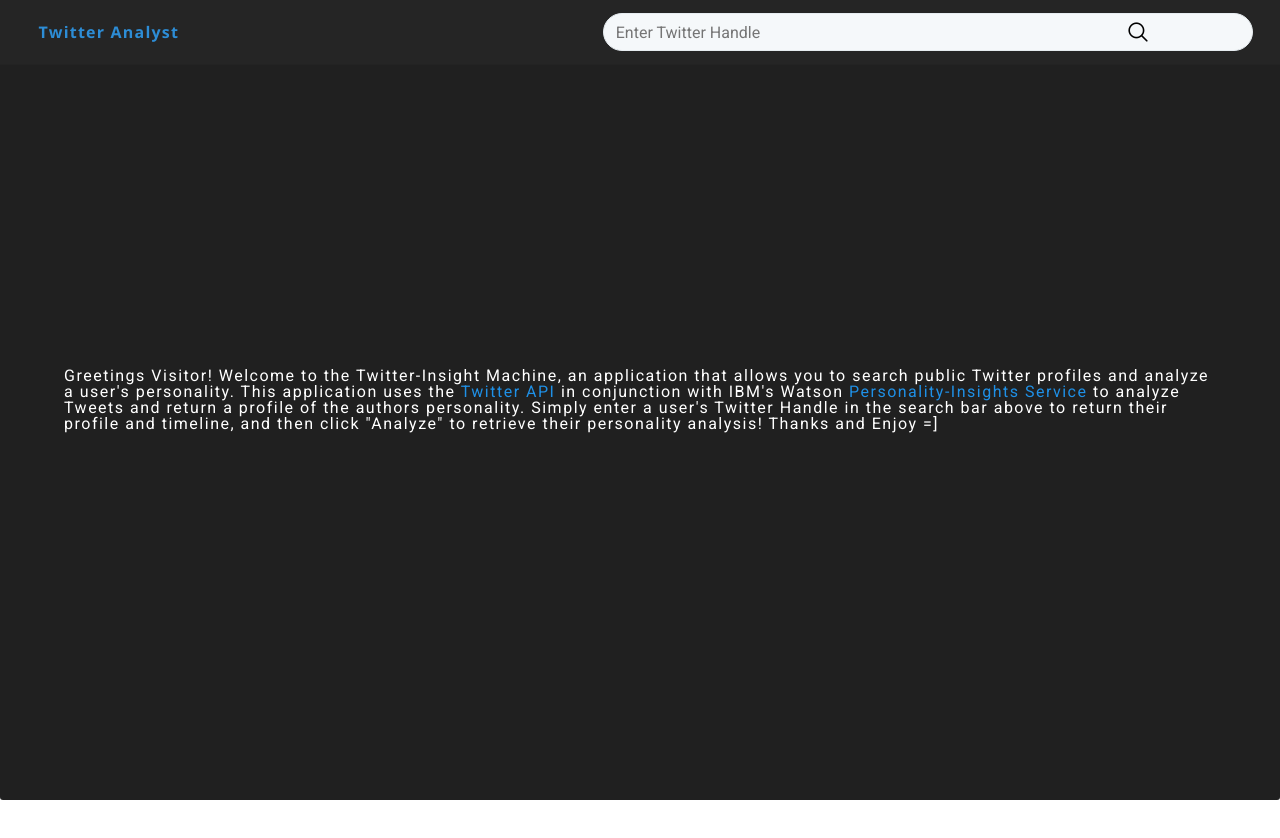
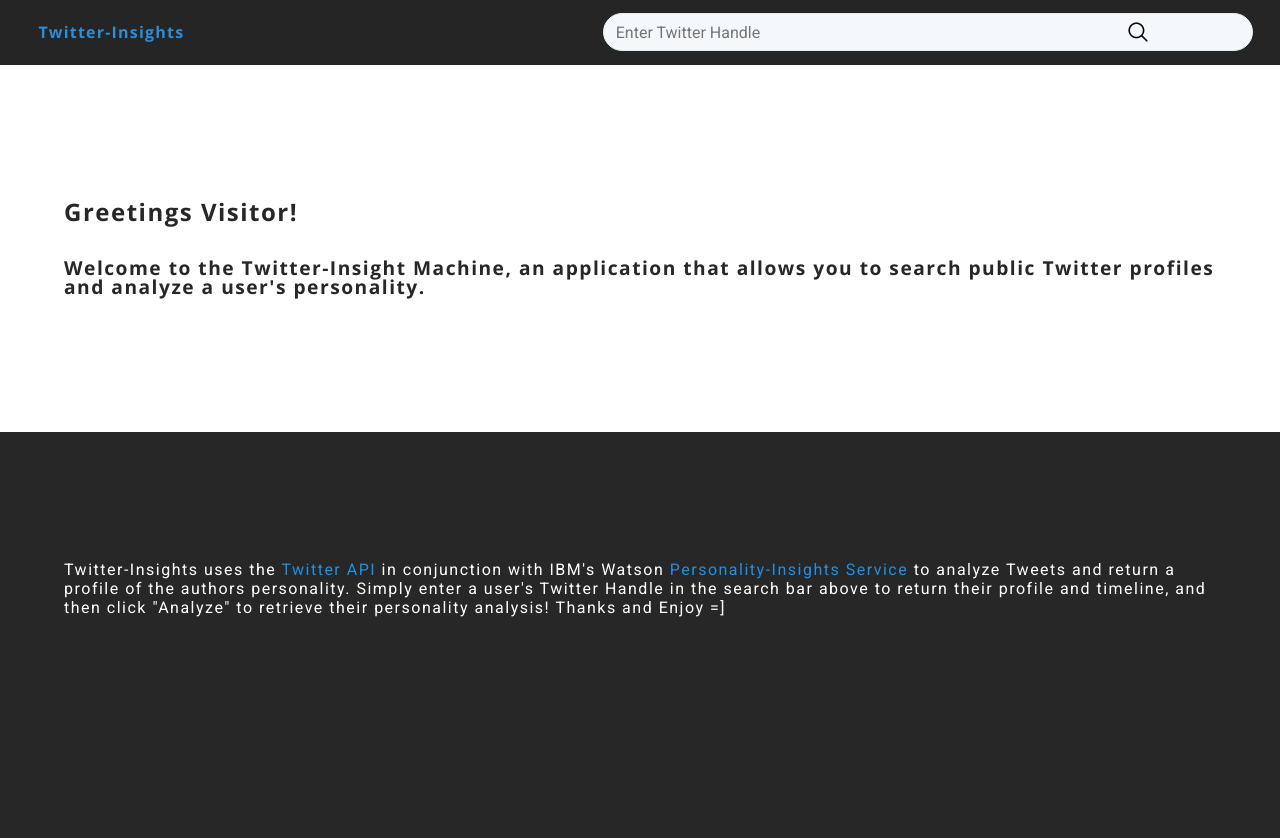
Before and after one commit to ejolsen/twitter_insight, a React (Create React App) app: page / in a window 1280 px wide. Shown: the top 838 px of the page. Before the commit the page ends 800 px from the top, so only its background shows below. Built offline with nearby package versions, Linux system fonts and the light colour scheme; what redux-promise-middleware would draw is missing.

Commit message:
Too hot to handle!

```diff
--- a/src/App.js
+++ b/src/App.js
@@ -1,40 +1,45 @@
-import './App.css';
-import React, { Component } from 'react';
-import {connect} from 'react-redux';
-import Header from  './Components/Header/Header';
-import AppInfo from './Components/AppInfo/AppInfo';
-import TwitterProfile from  './Components/TwitterProfile/TwitterProfile';
-import TwitterFeed from './Components/TwitterFeed/TwitterFeed';
-import ProfileMenu from './Components/ProfileMenu/ProfileMenu';
-import InsightsAnalysis from './Components/InsightsAnalysis/InsightsAnalysis';
+import "./App.css";
+import React, { Component } from "react";
+import { connect } from "react-redux";
+import Header from "./Components/Header/Header";
+import AppInfo from "./Components/AppInfo/AppInfo";
+import TwitterProfile from "./Components/TwitterProfile/TwitterProfile";
+import TwitterFeed from "./Components/TwitterFeed/TwitterFeed";
+import ProfileMenu from "./Components/ProfileMenu/ProfileMenu";
+import InsightsAnalysis from "./Components/InsightsAnalysis/InsightsAnalysis";
 
 class App extends Component {
   constructor() {
     super();
     this.state = {};
-  };
+  }
 
   render() {
     return (
-      <div className='App'>
-        <Header/>
-        {this.props.userTweetData[0] ?
-          <div><TwitterProfile/> <ProfileMenu/>  {this.props.insightsComponentSwitch ? <InsightsAnalysis/> : <TwitterFeed/>}</div> : <AppInfo/>
-        }
-        {/* <ProfileMenu/>
-        {this.props.userTweetData[0] ?
-          <TwitterFeed/> : null
-        } */}
+      <div className="App">
+        <Header />
+        {this.props.userTweetData[0] ? (
+          <div>
+            <TwitterProfile /> <ProfileMenu />
+            {this.props.insightsComponentSwitch ? (
+              <InsightsAnalysis />
+            ) : (
+              <TwitterFeed />
+            )}
+          </div>
+        ) : (
+          <AppInfo />
+        )}
       </div>
     );
-  };
-};
+  }
+}
 
 function mapStateToProps(state) {
   return {
-      userTweetData: state.userTweetData,
-      insightsComponentSwitch: state.insightsComponentSwitch
+    userTweetData: state.userTweetData,
+    insightsComponentSwitch: state.insightsComponentSwitch
   };
-};
+}
 
 export default connect(mapStateToProps)(App);
--- a/src/Components/AppInfo/AppInfo.css
+++ b/src/Components/AppInfo/AppInfo.css
@@ -1,19 +1,56 @@
 .app-info {
     display: flex;
-    justify-content: center;
+    flex-direction: column;
+    justify-content: flex-start;
     align-items: center;
-    background-color: rgb(32, 32, 32);
+    margin-top: 8vh;
+    background-color: white;
     width: 100%;
     height: 100vh;
     border: none;
     border-radius: 3px;
 }
 
+.app-info-title {
+    display: flex;
+    flex-direction: column;
+    justify-content: center;
+    align-items: flex-start;
+    height: 30vh;
+    padding: 5%;
+}
+
+.app-info-title-greeting {
+    color: rgb(39, 39, 39);
+    font-family: 'Open Sans', sans-serif;
+    width: 100%;
+    font-size: 150%;
+    line-height: 100%;
+    letter-spacing: 1.5px;
+    margin-bottom: 3%;
+}
+
+.app-info-title-info {
+    color: rgb(39, 39, 39);
+    font-family: 'Open Sans', sans-serif;
+    width: 100%;
+    font-size: 120%;
+    line-height: 100%;
+    letter-spacing: 1.5px;
+}
+
+
+
 .app-info-description {
     color: white;
+    background-color: rgb(39, 39, 39);
+    height: 30vh;
     font-family: 'Roboto', sans-serif;
     font-size: 100%;
-    line-height: 100%;
+    line-height: 120%;
     letter-spacing: 1.5px;
-    padding: 5%;
+    padding-left: 5%;
+    padding-right: 5%;
+    padding-bottom: 5%;
+    padding-top: 10%;
 }
--- a/src/Components/AppInfo/AppInfo.js
+++ b/src/Components/AppInfo/AppInfo.js
@@ -5,9 +5,14 @@
     render() {
         return (
             <div className='app-info'>
+                <div className='app-info-title'>
+                    <div className='app-info-title-greeting'>Greetings Visitor!</div>
+                    <div className='app-info-title-info'>
+                        Welcome to the Twitter-Insight Machine, an application that allows you to search public Twitter profiles and analyze a user's personality.
+                    </div>
+                </div>
                 <div className='app-info-description'>
-                    Greetings Visitor!
-                    Welcome to the Twitter-Insight Machine, an application that allows you to search public Twitter profiles and analyze a user's personality. This application uses the <a className='twitter-api-link' href='https://developer.twitter.com/en/docs.html' target='_blank' rel='noopener noreferrer'>Twitter API</a> in conjunction with IBM's Watson <a className='personality-insights-link' href='https://console.bluemix.net/docs/services/personality-insights/getting-started.html#gettingStarted' target='_blank' rel='noopener noreferrer'>Personality-Insights Service</a> to analyze Tweets and return a profile of the authors personality. Simply enter a user's Twitter Handle in the search bar above to return their profile and timeline, and then click "Analyze" to retrieve their personality analysis! Thanks and Enjoy =]
+                    Twitter-Insights uses the <a className='twitter-api-link' href='https://developer.twitter.com/en/docs.html' target='_blank' rel='noopener noreferrer'>Twitter API</a> in conjunction with IBM's Watson <a className='personality-insights-link' href='https://console.bluemix.net/docs/services/personality-insights/getting-started.html#gettingStarted' target='_blank' rel='noopener noreferrer'>Personality-Insights Service</a> to analyze Tweets and return a profile of the authors personality. Simply enter a user's Twitter Handle in the search bar above to return their profile and timeline, and then click "Analyze" to retrieve their personality analysis! Thanks and Enjoy =]
                 </div>
             </div>
         );
--- a/src/Components/Header/Header.css
+++ b/src/Components/Header/Header.css
@@ -31,10 +31,6 @@
 }
 
 .TweetsButton {
-    /* background-color: black;
-    border: none;
-    border-radius: 3px;
-    color: rgb(245, 245, 245); */
     position: absolute;
     left: 88%;
 }
@@ -51,11 +47,9 @@
     border-radius: 21px;
     border: 1px solid #e6ecf0;
     outline: none;
-
 }
 
 .twitter-search-bar:focus {
     outline: none;
     border: 1.5px solid rgb(45, 141, 214);
-
 }
--- a/src/Components/Header/Header.js
+++ b/src/Components/Header/Header.js
@@ -24,7 +24,7 @@
     render() {
         return (
             <div className='header'>
-                <div className='header-title'>Twitter Analyst</div>
+                <div className='header-title'>Twitter-Insights</div>
                 <div className='header-search'>
                     <SearchBar twitSearch={this.props.getTwitterTimeline} twitterHandle={this.state.twitHandle} inputValue={this.state.input} handleInput={this.twitHandleInput}/>
                     <TweetsButton twitSearch={this.props.getTwitterTimeline} twitterHandle={this.state.twitHandle}/>
--- a/src/Components/ProfileMenu/ProfileMenu.css
+++ b/src/Components/ProfileMenu/ProfileMenu.css
@@ -7,7 +7,23 @@
     align-items: center;
 }
 
-.prof-menu-butt {
+.prof-menu-button-timeline {
+    display: flex;
+    justify-content: center;
+    align-items: center;
     color: white;
     font: 14px;
+    border-right: solid gray 1px;
+    width: 50%;
+    height: 100%;
 }
+
+.prof-menu-button-analysis {
+    display: flex;
+    justify-content: center;
+    align-items: center;
+    color: white;
+    font: 14px;
+    width: 50%;
+    height: 100%;
+}
--- a/src/Components/TwitterFeed/TwitterFeed.css
+++ b/src/Components/TwitterFeed/TwitterFeed.css
@@ -31,21 +31,36 @@
 
 .timeline-tweet-info {
     display: flex;
-    justify-content: space-between;
+    justify-content: flex-start;
+    align-items: center;
     margin-left: 2%;
     margin-top: 3%;
     font-size: 90%;
-    width: 90%;
-    /* overflow: hidden; */
+    width: 95%;
+    text-overflow: ellipsis;
     /* width: 100% */
 }
 
 .timeline-tweet-info-name {
+    display: flex;
+    align-items: center;
     font-weight: 800;
+    font-family: 'Roboto', sans-serif;
+    margin-right: 3%;
+    white-space: nowrap;
+}
+
+.timeline-tweet-info-name-badge {
+    margin-left: 2px;
 }
 
 .timeline-tweet-info-scr-name {
     color: rgb(73, 73, 73);
+    font-family: 'Roboto', sans-serif;
+    margin-right: 3%;
+    white-space: nowrap;
+    overflow: hidden;
+    text-overflow: ellipsis;
 }
 
 .timeline-tweet-info-date {
@@ -59,6 +74,16 @@
     width: 95%;
     height: auto;
     font-family: 'Roboto', sans-serif;
+}
+
+.quoted-tweet {
+    height: auto;
+    width: 80%;
+    margin-bottom: 3%;
+    padding: 3%;
+    margin-left: 5%;
+    border-radius: 15px;
+    border: rgba(179, 179, 179, 0.609) 1px solid;
 }
 
 .app-tweets-pics {
--- a/src/Components/TwitterProfile/TwitterProfile.js
+++ b/src/Components/TwitterProfile/TwitterProfile.js
@@ -1,6 +1,6 @@
 import './TwitterProfile.css';
 import React, { Component } from 'react';
-import {connect} from 'react-redux';
+import { connect } from 'react-redux';
 import CalendarIcon from '../../Images/iconfinder_icon-calendar_211633.png';
 import LocationIcon from '../../Images/iconfinder_94_171453 (1).png';
 import LinkIcon from '../../Images/iconfinder_link5_216660.png';
@@ -32,7 +32,6 @@
             this.setState({
                 profileName: this.props.userTweetData[0].user.name,
                 twitterHandle: this.props.userTweetData[0].user.screen_name,
-                // membershipDate: this.props.userTweetData[0].user.created_at,
                 usersTotalFollowers: this.props.userTweetData[0].user.followers_count,
                 numUserIsFollowing: this.props.userTweetData[0].user.friends_count
             })
@@ -69,7 +68,6 @@
             this.setState({
                 profileName: this.props.userTweetData[0].user.name,
                 twitterHandle: this.props.userTweetData[0].user.screen_name,
-                // membershipDate: this.props.userTweetData[0].user.created_at,
                 usersTotalFollowers: this.props.userTweetData[0].user.followers_count,
                 numUserIsFollowing: this.props.userTweetData[0].user.friends_count
             })
@@ -103,7 +101,7 @@
         });
     };
 
-    // Formats Twitter user's membership date to MMM/DD/YYYY
+    // Formats Twitter user's membership date to MMM/DD/YYYY.
     formatMembershipDate(date) {
         let splitDate = date.split('')
         let spliceDateElements = splitDate.splice(0, 4)
```
Also changed, not shown: src/App.css (+1 -153 lines), src/Components/ProfileMenu/ProfileMenu.js (+5 -33 lines), src/Components/TwitterFeed/TwitterFeed.js (+56 -13 lines), src/Images/twit_badge.png (added), 1 other file (tests, documents, lock files or other folders).
